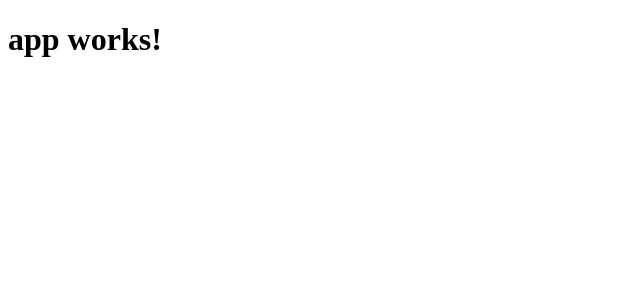
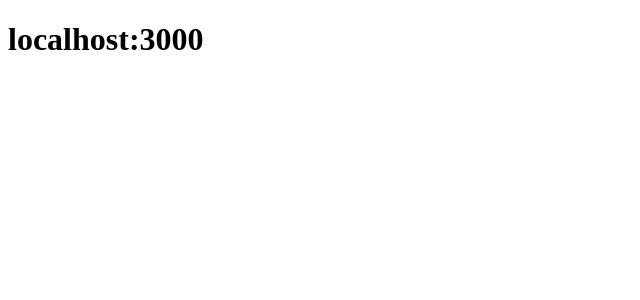
Before and after one commit to TrimAgency/angular-2-starter-template, an Angular app: page / in a window 1280 px wide. Shown: the top 300 px of the page, without its empty margins (0-640 px from the left). Built offline with nearby package versions, Linux system fonts and the light colour scheme.

Commit message:
Add const API_URL for dev and production evnironments

```diff
--- a/src/app/app.component.ts
+++ b/src/app/app.component.ts
@@ -1,4 +1,5 @@
 import { Component } from '@angular/core';
+import { API_URL } from '../environments/environment'
 
 @Component({
   selector: 'app-root',
@@ -6,5 +7,5 @@ import { Component } from '@angular/core';
   styleUrls: ['./app.component.css']
 })
 export class AppComponent {
-  title = 'app works!';
+  title = API_URL;
 }
--- /dev/null
+++ b/src/custom_typings.d.ts
@@ -0,0 +1 @@
+declare var API_URL : string;
--- a/src/environments/environment.prod.ts
+++ b/src/environments/environment.prod.ts
@@ -1,3 +1,5 @@
 export const environment = {
   production: true
 };
+
+export const API_URL = 'your apps url here';
--- a/src/environments/environment.ts
+++ b/src/environments/environment.ts
@@ -4,5 +4,7 @@
 // The list of which env maps to which file can be found in `.angular-cli.json`.
 
 export const environment = {
-  production: false
+  production: false,
 };
+
+export const API_URL = 'localhost:3000';
```
